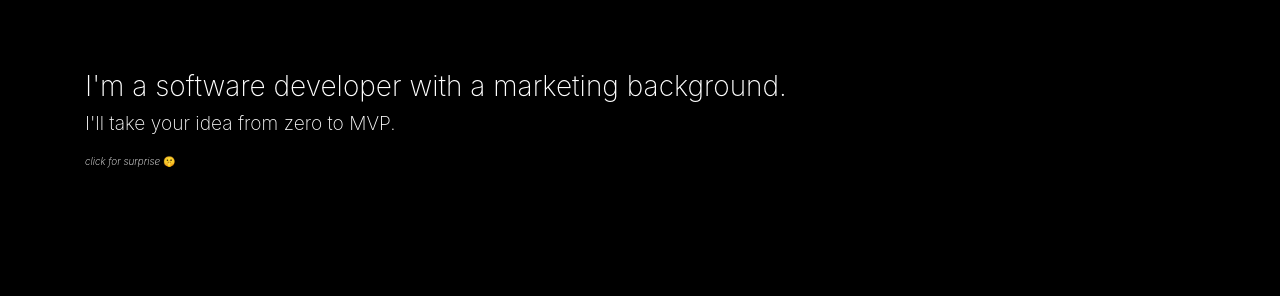
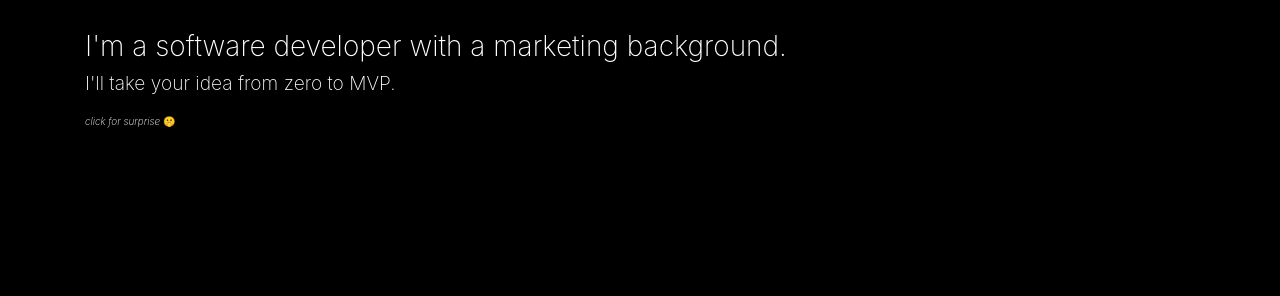
Before and after one commit to DeeterCesler/personal-site, a React (Create React App) app: page / in a window 1280 px wide. Shown: the part 330-626 px from the top of the page. Built offline with nearby package versions, Linux system fonts and the light colour scheme; no server answers.

Commit message:
clean up formatting, remove redundancies

```diff
--- a/package.json
+++ b/package.json
@@ -4,6 +4,7 @@
   "private": true,
   "dependencies": {
     "bootstrap": "^4.3.1",
+    "jquery": "^3.6.0",
     "party-js": "^2.1.2",
     "react": "^16.12.0",
     "react-dom": "^16.11.0",
--- a/src/HomePage.jsx
+++ b/src/HomePage.jsx
@@ -5,6 +5,7 @@ import twitter from "./img/icons/twitter.svg"
 import insta from "./img/icons/instagram.svg"
 import linkedin from "./img/icons/linkedin.svg"
 import medium from "./img/icons/medium.svg"
+// import Scroller from "./Scroller";
 
 const HomePage = () => {
 
@@ -20,12 +21,11 @@ const HomePage = () => {
 
     return (
         <div className="home">
+            {/* <Scroller /> */}
             <div className="container">
                 <div className="mini-spacer"></div>
                 <h1 className="big-name">Deeter<br/>Cesler</h1>
-                <br/>
-                <br/>
-                <br/>
+                <div className="mini-spacer"></div>
                 <div className="titles">
                     <h3>I'm a software developer with a marketing background.</h3>
                     <h3 className="subheading">I'll take your idea from zero to MVP.</h3>
@@ -34,7 +34,6 @@ const HomePage = () => {
                     <h3>startups</h3> */}
                     <h3 className="shit tiny surprise" onClick={ confetti() } ><i>click for surprise</i> <span aria-label="hush emoji" role="img">🤫</span></h3>
                 </div>
-                <div className="disappearing-spacer"/>
                 <div className="disappearing-spacer"/>
                 <div className="header-image"/>
                 <div className="disappearing-spacer"/>
@@ -60,10 +59,6 @@ const HomePage = () => {
                         </a>
                     </div>
                 </div>
-                {/* <img alt="" src="https://dd7tel2830j4w.cloudfront.net/f1621814341272x967009966776231000/linkedin.svg" style="display: block; margin: 0px; width: 100%; height: 100%; border-radius: 0px;"/>
-                <img alt="" src="https://dd7tel2830j4w.cloudfront.net/f1621814365201x168155780258922000/facebook.svg" style="display: block; margin: 0px; width: 100%; height: 100%; border-radius: 0px;"/>
-                <img alt="" src="https://dd7tel2830j4w.cloudfront.net/f1621814376859x736595022725044900/instagram.svg" style="display: block; margin: 0px; width: 100%; height: 100%; border-radius: 0px;"/>
-                <img alt="" src="https://dd7tel2830j4w.cloudfront.net/f1622179888872x493476946416596860/medium%201.svg" style="display: block; margin: 0px; width: 100%; height: 100%; border-radius: 0px;"/> */}
                 <div className="mini-spacer"/>
             </div>
         </div>
```
Also changed, not shown: 1 other file (tests, documents, lock files or other folders).
